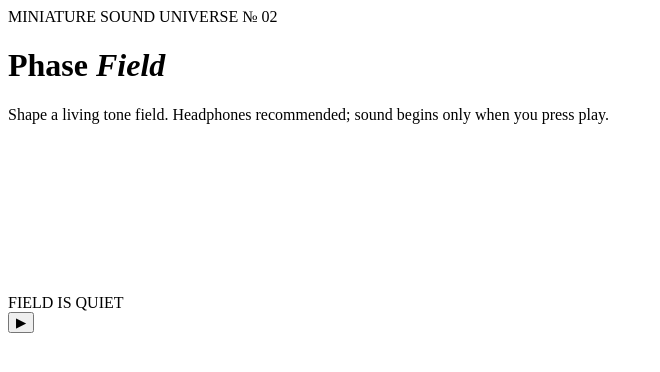
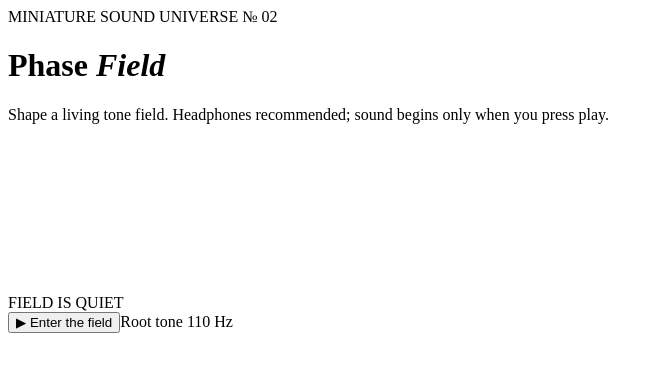
Before and after one commit to mmutavi/Phase-Field, a plain HTML site: page index.html in a window 1280 px wide. Shown: the whole page, without its empty margins (0-660 px from the left). Drawn offline with Linux system fonts and the light colour scheme.

Commit message:
Continue clean up code

```diff
--- a/index.html
+++ b/index.html
@@ -1 +1 @@
-<!doctype html><html lang="en"><head><meta charset="utf-8"><meta name="viewport" content="width=device-width,initial-scale=1"><title>Phase Field — a tiny sound universe</title><link rel="stylesheet" href="styles.css"></head><body><main class="shell"><header><div class="eyebrow">MINIATURE SOUND UNIVERSE <span>№ 02</span></div><h1>Phase <i>Field</i></h1><p>Shape a living tone field. Headphones recommended; sound begins only when you press play.</p></header><section class="panel"><div class="visual"><canvas id="scope"></canvas><div class="center" id="state">FIELD IS QUIET</div></div><div class="controls"><button id="play" class="play">▶
+<!doctype html><html lang="en"><head><meta charset="utf-8"><meta name="viewport" content="width=device-width,initial-scale=1"><title>Phase Field — a tiny sound universe</title><link rel="stylesheet" href="styles.css"></head><body><main class="shell"><header><div class="eyebrow">MINIATURE SOUND UNIVERSE <span>№ 02</span></div><h1>Phase <i>Field</i></h1><p>Shape a living tone field. Headphones recommended; sound begins only when you press play.</p></header><section class="panel"><div class="visual"><canvas id="scope"></canvas><div class="center" id="state">FIELD IS QUIET</div></div><div class="controls"><button id="play" class="play">▶ <span>Enter the field</span></button><label>Root tone <output id="freqOut">110 Hz</output><input
```
